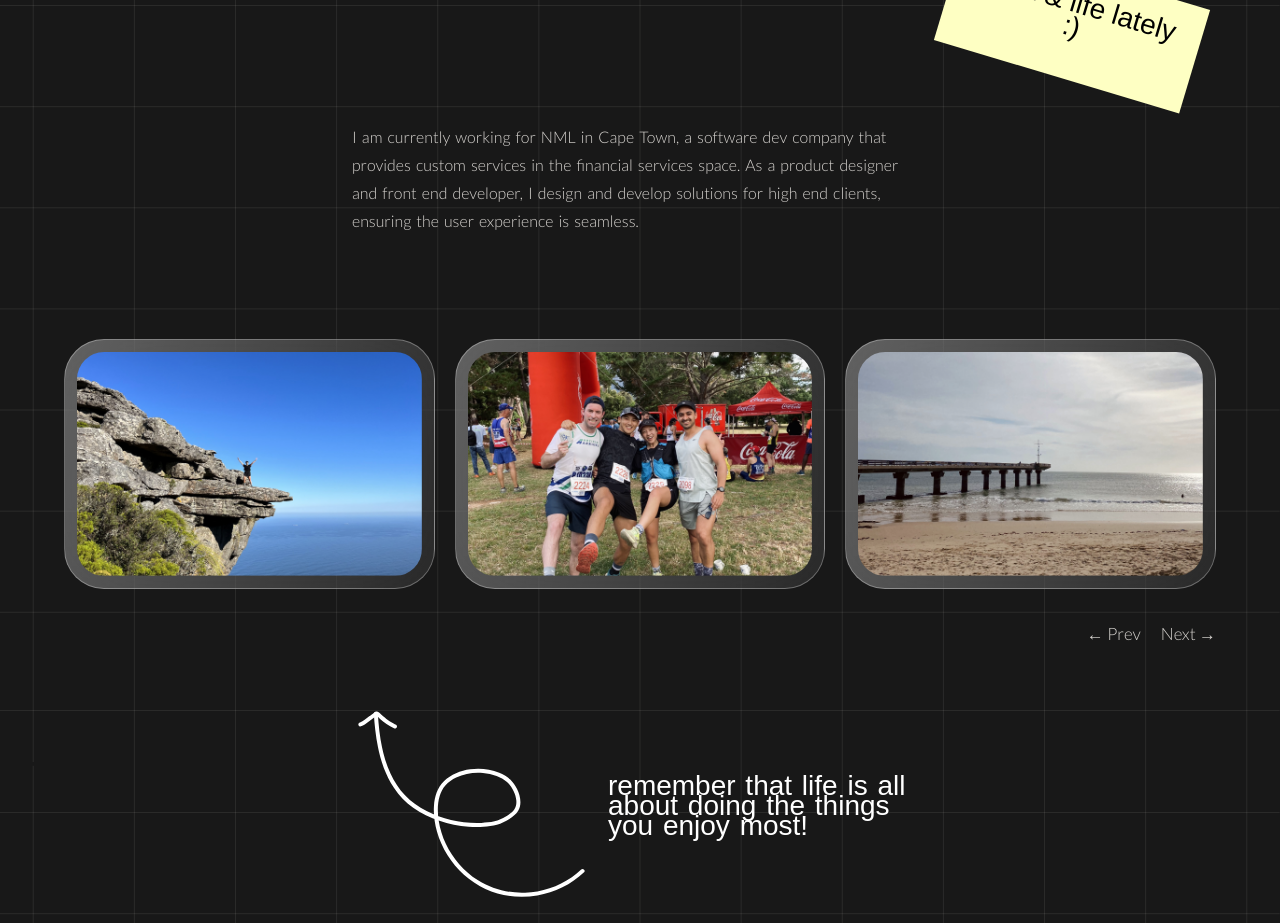
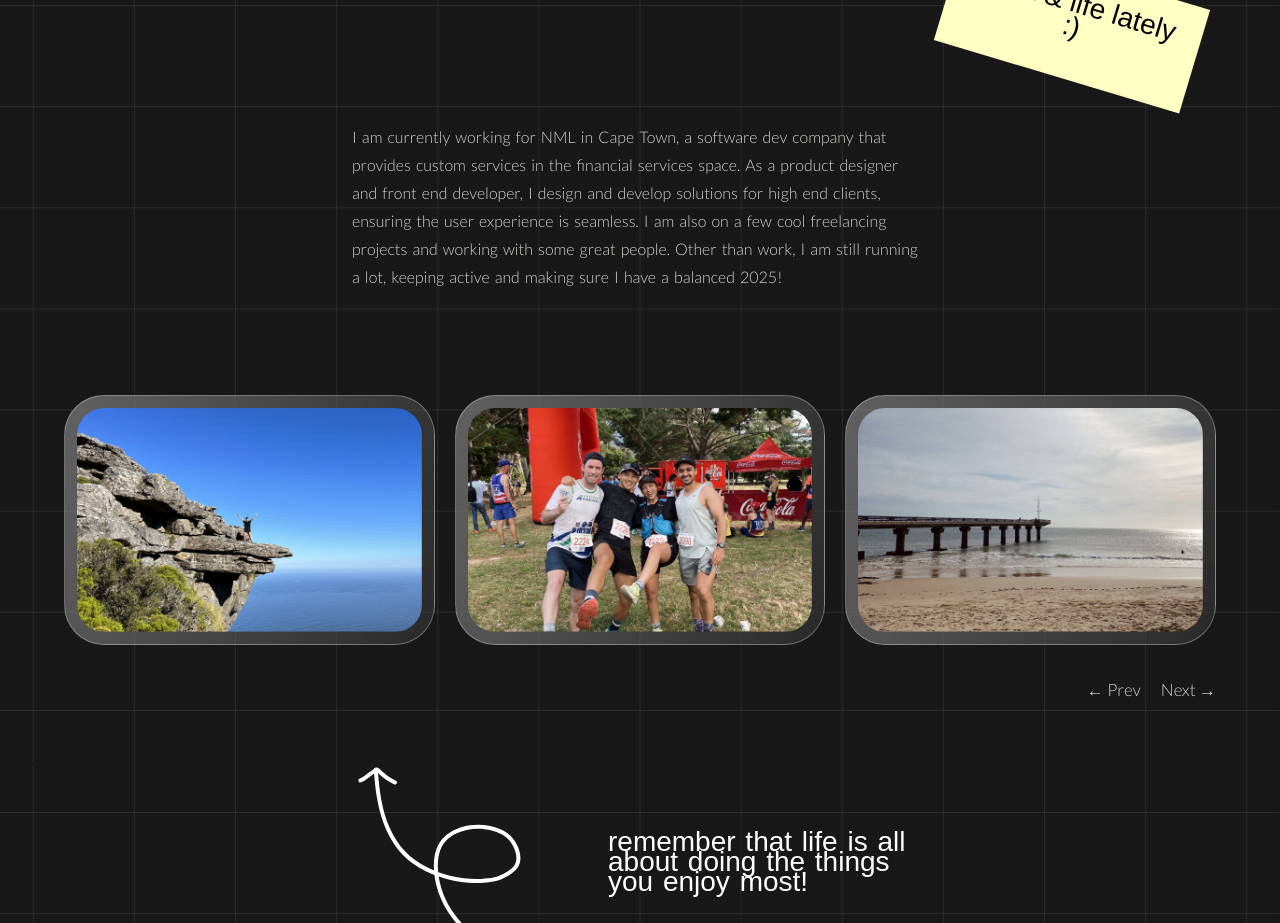
Before and after one commit to amber-jones/portfolio, a Next.js app: page /about in a window 1280 px wide. Shown: the part 4080-5003 px from the top of the page. Built offline with nearby package versions, Linux system fonts and the light colour scheme; a web font is replaced by a local one.

Commit message:
about page copy

```diff
--- a/src/app/about/page.js
+++ b/src/app/about/page.js
@@ -127,7 +127,7 @@ export default function About() {
           </div>
 
           <div className='flex flex-col gap-5 py-5 md:py-16 mx-10 md:mx-auto max-w-xl pt-20 lg:pt-10 xl:pt-36'>
-            <p className='text-cream'>I am currently working for NML in Cape Town, a software dev company that provides custom services in the financial services space. As a product designer and front end developer, I design and develop solutions for high end clients, ensuring the user experience is seamless.</p>
+            <p className='text-cream'>I am currently working for NML in Cape Town, a software dev company that provides custom services in the financial services space. As a product designer and front end developer, I design and develop solutions for high end clients, ensuring the user experience is seamless. I am also on a few cool freelancing projects and working with some great people. Other than work, I am still running a lot, keeping active and making sure I have a balanced 2025!</p>
           </div>
 
           <div className='lg:mt-10 px-5 md:px-16'>
```
